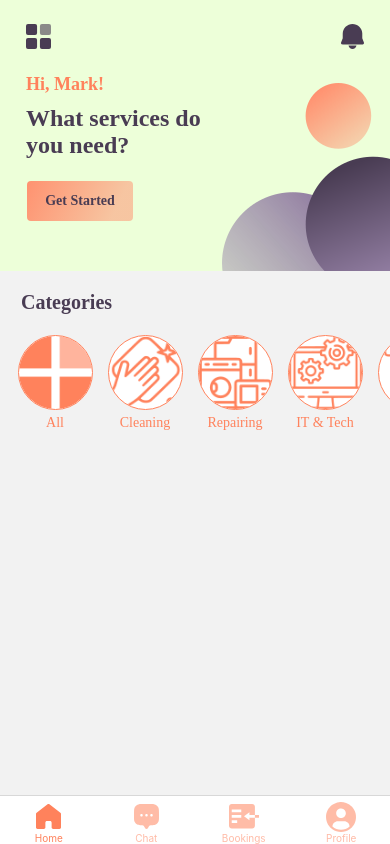
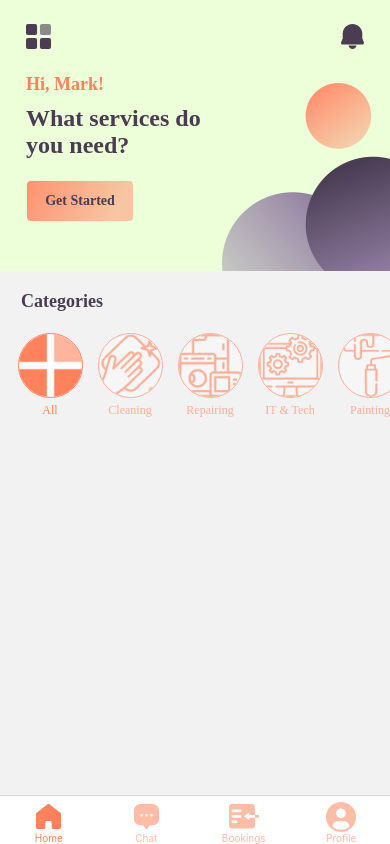
Before and after one commit to gantelo/yata, a React Native app: screen /Chat in a window 390 px wide. Built offline with nearby package versions, Linux system fonts and the light colour scheme.

Commit message:
♻️  refactor categories and add funcionality

```diff
--- a/babel.config.js
+++ b/babel.config.js
@@ -10,6 +10,7 @@ module.exports = {
 				alias: {
 					'@assets': './assets',
 					'@components': './src/components',
+					'@data': './src/data',
 					'@icons': './src/icons',
 					'@screens': './src/screens',
 					'@shared': './src/shared',
--- /dev/null
+++ b/src/data/atoms/CurrentCategoryState.tsx
@@ -0,0 +1,6 @@
+import { atom } from 'recoil';
+
+export const currentCategoryState = atom({
+	key: 'CurrentCategory',
+	default: 'all-item',
+});
--- /dev/null
+++ b/src/data/index.ts
@@ -0,0 +1 @@
+export { currentCategoryState } from './atoms/CurrentCategoryState';
--- a/src/screens/home/atoms/CategoryItem.tsx
+++ b/src/screens/home/atoms/CategoryItem.tsx
@@ -6,18 +6,22 @@ import { Category } from '@types';
 
 type CategoryItemProps = Omit<Category, 'key'> & {
 	onPress?: (label: string) => void;
+	active?: boolean;
 };
 
-const CategoryItem = ({ imgSrc, onPress, label }: CategoryItemProps) => {
+const CategoryItem = ({ imgSrc, onPress, label, active }: CategoryItemProps) => {
 	const handleOnPress = () => {
 		onPress?.(label);
 	};
 
+	const activeOpacity = { opacity: active ? 1 : 0.6 };
+	const activeBg = { backgroundColor: active ? 'white' : Colors.bg.whitey };
+
 	return (
-		<TouchableOpacity style={styles.pressContainer} activeOpacity={0.5} onPress={handleOnPress}>
+		<TouchableOpacity style={[styles.pressContainer, activeOpacity]} activeOpacity={0.2} onPress={handleOnPress}>
 			<View style={styles.container}>
-				<Image source={imgSrc} style={styles.imgContainer} />
-				<CText color={Colors.primary.normal} style={styles.textContainer}>
+				<Image source={imgSrc} style={[styles.imgContainer, activeBg]} />
+				<CText color={Colors.primary.normal} style={styles.textContainer} fontSize="xs">
 					{label}
 				</CText>
 			</View>
@@ -30,15 +34,14 @@ const styles = StyleSheet.create({
 		alignItems: 'center',
 	},
 	pressContainer: {
-		width: verticalScale(90),
-		height: verticalScale(90),
+		width: verticalScale(80),
+		height: verticalScale(80),
 	},
 	imgContainer: {
-		padding: 20,
-		width: verticalScale(75),
-		height: verticalScale(75),
+		padding: verticalScale(16),
+		width: verticalScale(65),
+		height: verticalScale(65),
 		borderRadius: 99,
-		backgroundColor: 'white',
 		borderColor: Colors.primary.normal,
 		borderWidth: 0.5,
 	},
--- a/src/screens/home/molecules/CategoryCarousel.tsx
+++ b/src/screens/home/molecules/CategoryCarousel.tsx
@@ -1,28 +1,44 @@
+import { useRef } from 'react';
 import { FlatList, ListRenderItemInfo, StyleSheet, View } from 'react-native';
+import { useRecoilState } from 'recoil';
 
+import { currentCategoryState } from '@data';
 import { verticalScale } from '@styles';
 import { Category, DefaultCategories } from '@types';
 
 import { CategoryItem } from '../atoms';
 
 const CategoryCarousel = () => {
-	const headerItem = () => {
-		return (
-			<CategoryItem imgSrc={require('@assets/images/default-categories/all.png')} label="All" key="all-item" />
-		);
+	const [currentCategory, setCurrentCategory] = useRecoilState(currentCategoryState);
+	const ref = useRef<FlatList>(null);
+
+	const handleOnPress = (key: string, index: number) => {
+		currentCategory !== key && setCurrentCategory(key);
+
+		ref.current?.scrollToIndex({ index, animated: true });
 	};
 
 	const renderCategoryItem = (props: ListRenderItemInfo<Category>) => {
 		const { item } = props;
 
-		return <CategoryItem imgSrc={item.imgSrc} label={item.label} key={item.key} />;
+		return (
+			<CategoryItem
+				imgSrc={item.imgSrc}
+				label={item.label}
+				key={item.key}
+				onPress={() => {
+					handleOnPress(item.key, props.index);
+				}}
+				active={currentCategory === item.key}
+			/>
+		);
 	};
 
 	return (
 		<View style={styles.container}>
 			<FlatList
+				ref={ref}
 				data={DefaultCategories}
-				ListHeaderComponent={headerItem}
 				renderItem={renderCategoryItem}
 				horizontal
 				style={{
--- a/src/screens/home/templates/HomeCategories.tsx
+++ b/src/screens/home/templates/HomeCategories.tsx
@@ -1,14 +1,14 @@
 import { StyleSheet, View } from 'react-native';
 
 import { CText } from '@shared';
-import { Colors, Sizes, verticalScale } from '@styles';
+import { Sizes, verticalScale } from '@styles';
 
 import { CategoryCarousel } from '../molecules';
 
 const HomeCategories = () => {
 	return (
 		<View style={styles.container}>
-			<CText style={styles.textContainer} fontSize="xxl" weight="bold" color={Colors.secondary.normal}>
+			<CText style={styles.textContainer} variant="title">
 				Categories
 			</CText>
 			<CategoryCarousel />
--- a/src/shared/CText.tsx
+++ b/src/shared/CText.tsx
@@ -1,22 +1,28 @@
 import { StyleSheet, Text, TextProps } from 'react-native';
 
-import { Sizes } from '@styles';
+import { Colors, Sizes } from '@styles';
 
 type CTextProps = TextProps & {
 	fontSize?: keyof typeof Sizes.fonts.size;
 	weight?: keyof typeof Sizes.fonts.weight;
 	color?: string;
+	variant?: 'title';
 };
 
 const CText = ({
 	fontSize = 'md',
 	weight = 'regular',
+	variant,
 	children,
 	color,
 	...rest
 }: React.PropsWithChildren<CTextProps>) => {
+	// TODO: Expand with other variants
+	color = variant === 'title' ? Colors.secondary.normal : color;
+	fontSize = variant === 'title' ? 'xl' : fontSize;
+	weight = variant === 'title' ? 'bold' : weight;
+
 	const style = {
-		...styles.font,
 		color,
 		fontSize: Sizes.fonts.size[fontSize],
 		fontWeight: Sizes.fonts.weight[weight] as never,
--- a/src/styles/Colors.ts
+++ b/src/styles/Colors.ts
@@ -10,6 +10,7 @@ export const Colors = {
 	},
 	bg: {
 		default: '#EFECEF',
+		whitey: '#F9F9F9',
 		funk: '#EDFFD9',
 		root: '#FAFAFA',
 	},
--- a/src/types/Categories.ts
+++ b/src/types/Categories.ts
@@ -7,6 +7,11 @@ export type Category = {
 };
 
 export const DefaultCategories: Category[] = [
+	{
+		imgSrc: require('@assets/images/default-categories/all.png'),
+		label: 'All',
+		key: 'all-item',
+	},
 	{
 		imgSrc: require('@assets/images/default-categories/cleaning.png'),
 		label: 'Cleaning',
--- a/tsconfig.json
+++ b/tsconfig.json
@@ -41,6 +41,7 @@
 		"paths": {
 			"@assets": ["assets/*"],
 			"@components": ["src/components/index"],
+			"@data": ["src/data/index"],
 			"@icons": ["src/icons/index"],
 			"@screens": ["src/screens/index"],
 			"@shared": ["src/shared/index"],
```
